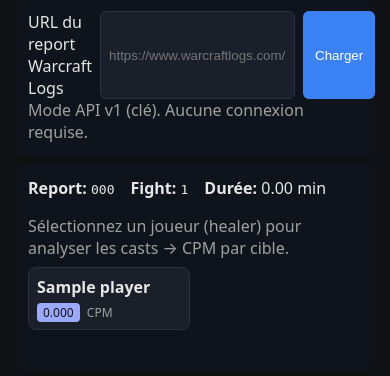
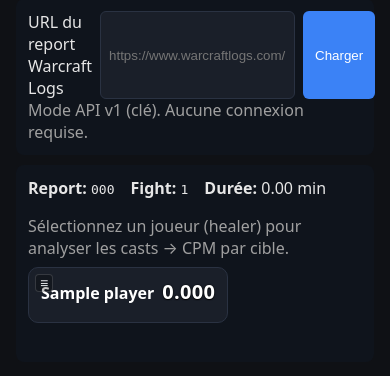
Before and after one commit to Stefgug/warcraft-raid-heatmap-cpm, a FastAPI app: template app/templates/index.html in a window 390 px wide. Shown: the part 74-450 px from the top of the page. Run offline with FastAPI, Linux system fonts and the light colour scheme; the template is opened without the code that fills it: most values are stand-ins (such as "Sample title", 1, 10 or a date in 2020).

Commit message:
UI: native drag-handle DnD + click-to-select separation; side-by-side layout; full-card heat coloring; improved contrast; responsive grid; README updated

```diff
--- a/app/static/app.js
+++ b/app/static/app.js
@@ -27,6 +27,63 @@
       const el = byId.get(String(id));
       if (el) grid.appendChild(el);
     });
+  }
+
+  // Simple local drag-and-drop using a small handle inside each card
+  function setupDnD(grid, reportCode, fightId) {
+    let draggingCard = null;
+
+    // Suppress click selection when starting a drag on the handle
+    grid.addEventListener('pointerdown', (e) => {
+      if (e.target.closest('.drag-handle')) {
+        e.stopPropagation();
+      }
+    }, { capture: true });
+
+    grid.addEventListener('dragstart', (e) => {
+      const handle = e.target.closest('.drag-handle');
+      if (!handle) return;
+      const card = handle.closest('.raid-card');
+      if (!card) return;
+      draggingCard = card;
+      card.classList.add('dragging');
+      e.dataTransfer.effectAllowed = 'move';
+      e.dataTransfer.setData('text/plain', card.dataset.id || '');
+    });
+
+    grid.addEventListener('dragover', (e) => {
+      if (!draggingCard) return;
+      e.preventDefault();
+      const after = getDragAfterElement(grid, e.clientY);
+      if (after == null) grid.appendChild(draggingCard);
+      else grid.insertBefore(draggingCard, after);
+    });
+
+    grid.addEventListener('drop', (e) => {
+      if (!draggingCard) return;
+      e.preventDefault();
+    });
+
+    grid.addEventListener('dragend', () => {
+      if (!draggingCard) return;
+      draggingCard.classList.remove('dragging');
+      draggingCard = null;
+      const order = Array.from(grid.children).map((el) => parseInt(el.dataset.id, 10));
+      saveOrder(reportCode, fightId, order);
+    });
+  }
+
+  function getDragAfterElement(container, y) {
+    const els = [...container.querySelectorAll('.raid-card:not(.dragging)')];
+    let closest = { offset: Number.NEGATIVE_INFINITY, element: null };
+    for (const el of els) {
+      const box = el.getBoundingClientRect();
+      const offset = y - box.top - box.height / 2;
+      if (offset < 0 && offset > closest.offset) {
+        closest = { offset, element: el };
+      }
+    }
+    return closest.element;
   }
 
   function cpmToColor(value, min, max) {
@@ -63,7 +120,10 @@
       const sel = document.querySelector(`.cpm-value[data-id="${item.id}"]`);
       if (!sel) return;
       sel.textContent = (item.value || 0).toFixed(3);
-      sel.style.backgroundColor = cpmToColor(item.value || 0, min, max);
+      const card = sel.closest('.raid-card');
+      if (card) {
+        card.style.backgroundColor = cpmToColor(item.value || 0, min, max);
+      }
     });
   }
 
@@ -79,25 +139,12 @@
     // Restore order
     applyOrder(grid, loadOrder(reportCode, fightId));
 
-    // SortableJS (optional). If unavailable, skip gracefully.
-    try {
-      if (typeof window !== 'undefined' && window.Sortable) {
-        if (typeof window.Sortable.create === 'function') {
-          window.Sortable.create(grid, {
-            animation: 150,
-            onSort: () => {
-              const order = Array.from(grid.children).map((el) => parseInt(el.dataset.id, 10));
-              saveOrder(reportCode, fightId, order);
-            },
-          });
-        }
-      }
-    } catch (e) {
-      console.warn('Sortable unavailable, drag-and-drop disabled.', e);
-    }
+    // Local DnD with handle
+    setupDnD(grid, reportCode, fightId);
 
-    // Click to select healer
+    // Click to select healer (ignore handle)
     grid.addEventListener('click', async (e) => {
+      if (e.target.closest('.drag-handle')) return;
       const card = e.target.closest('.raid-card');
       if (!card) return;
       selectCard(card);
--- a/app/static/styles.css
+++ b/app/static/styles.css
@@ -24,17 +24,22 @@ h1 { margin: 8px 0 4px; font-size: 20px; }
 .note { color: var(--muted); }
 .status { color: var(--muted); margin-top: 8px; min-height: 1.2em; }
 
-.raid-grid { display: grid; grid-template-columns: repeat(5, 1fr); gap: var(--grid-gap); }
-.raid-card { background: var(--card-bg); padding: 8px; border-radius: 8px; border: 1px solid #2a3242; user-select: none; }
-.raid-card { cursor: pointer; transition: transform 0.06s ease, border-color 0.1s ease; }
+.raid-grid { display: grid; grid-template-columns: repeat(auto-fill, minmax(220px, 1fr)); gap: 12px; }
+.raid-card { position: relative; background: var(--card-bg); padding: 10px 12px; border-radius: 10px; border: 1px solid #2a3242; user-select: none; cursor: pointer; transition: transform 0.06s ease, border-color 0.1s ease, background-color 0.2s ease; min-height: 56px; }
 .raid-card:hover { border-color: #3b82f6; transform: translateY(-1px); }
-.raid-card .name { font-weight: 600; margin-bottom: 6px; }
-.raid-card .cpm { font-size: 12px; color: var(--muted); }
-.raid-card .cpm-value { padding: 1px 6px; border-radius: 4px; margin-right: 4px; color: #111; background: #9aa9ff; }
 .raid-card.selected { outline: 2px solid #f59e0b; }
 
+.raid-card .drag-handle { position: absolute; top: 6px; left: 6px; width: 18px; height: 18px; display: flex; align-items: center; justify-content: center; font-size: 14px; line-height: 1; color: #e5e7eb; background: rgba(0,0,0,0.25); border: 1px solid rgba(255,255,255,0.15); border-radius: 4px; cursor: grab; }
+.raid-card .drag-handle:active { cursor: grabbing; }
+
+.raid-card .row { display: flex; align-items: baseline; justify-content: space-between; gap: 8px; }
+.raid-card { color: #fff; }
+.raid-card .name { font-weight: 700; white-space: nowrap; overflow: hidden; text-overflow: ellipsis; margin: 0; color: #fff; }
+.raid-card .value { font-size: 20px; font-weight: 800; letter-spacing: 0.3px; }
+.raid-card .cpm-value { color: #fff; text-shadow: 0 1px 1px rgba(0,0,0,0.9), 0 0 2px rgba(0,0,0,0.9); }
+
 @media (max-width: 900px) {
-  .raid-grid { grid-template-columns: repeat(3, 1fr); }
+  .raid-grid { grid-template-columns: repeat(auto-fill, minmax(180px, 1fr)); }
 }
 
 @media (max-width: 600px) {
--- a/app/templates/index.html
+++ b/app/templates/index.html
@@ -26,8 +26,11 @@
     <div id="raid-grid" class="raid-grid" data-report-key="{{ report_code }}::{{ fight_id }}" data-report-code="{{ report_code }}" data-fight-id="{{ fight_id }}" {% if preselect_source %}data-preselect-source="{{ preselect_source }}"{% endif %}>
       {% for p in players %}
       <div class="raid-card" data-id="{{ p.id }}" data-name="{{ p.name }}">
-        <div class="name">{{ p.name }}</div>
-        <div class="cpm"><span class="cpm-value" data-id="{{ p.id }}">0.000</span> CPM</div>
+        <div class="drag-handle" draggable="true" title="Glisser pour réordonner" aria-label="Glisser pour réordonner">≡</div>
+        <div class="row">
+          <div class="name" title="{{ p.name }}">{{ p.name }}</div>
+          <div class="value"><span class="cpm-value" data-id="{{ p.id }}">0.000</span></div>
+        </div>
       </div>
       {% endfor %}
     </div>
```
Also changed, not shown: README.md.
